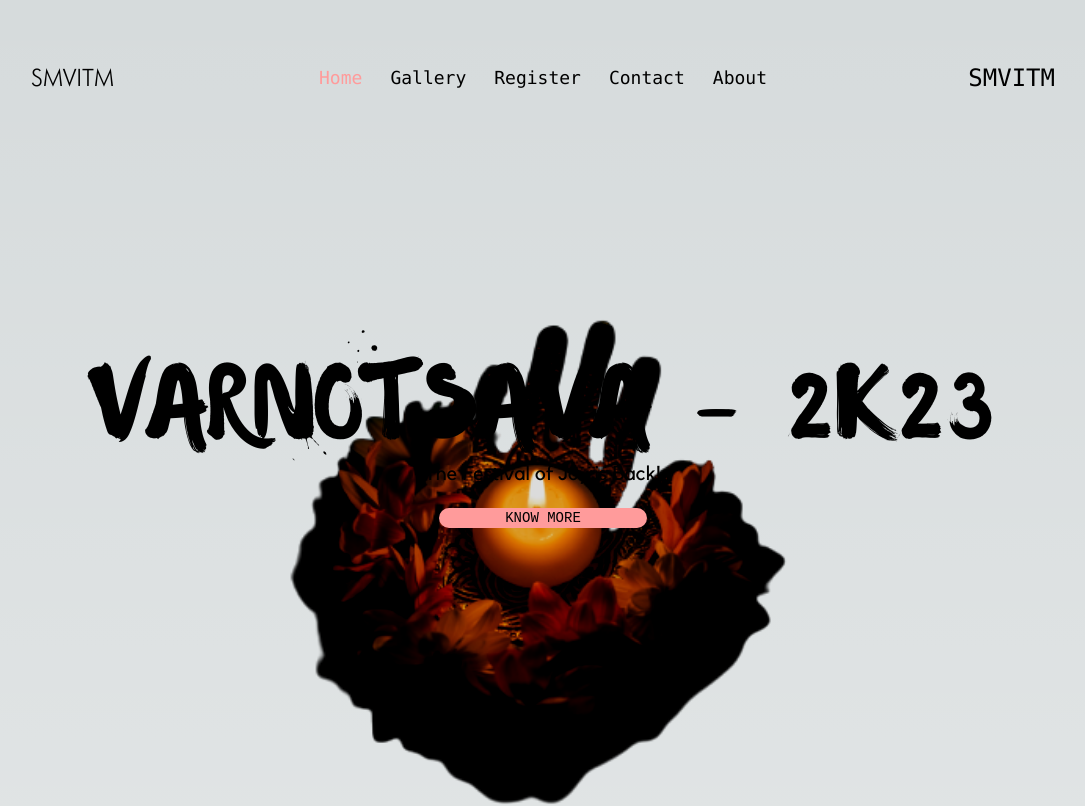
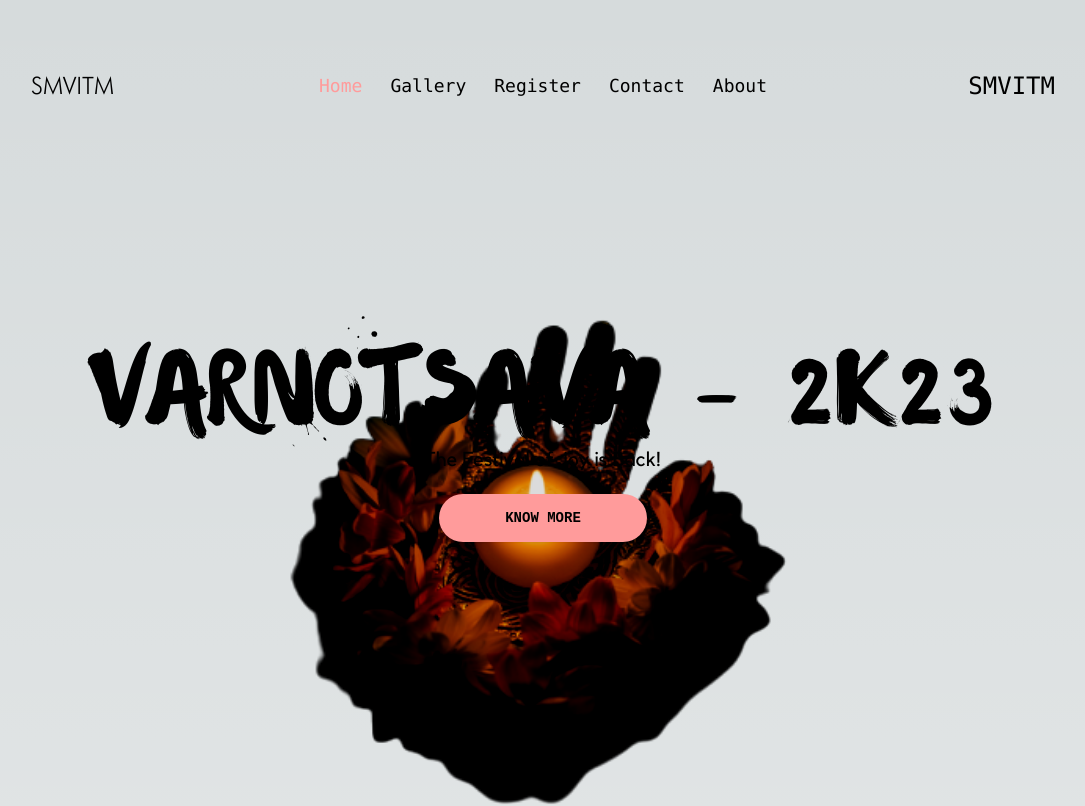
Before and after one commit to tejasnayak25/nextjs-varnotsava, a Next.js app: page / in a window 1280 px wide. Shown: the top 806 px of the page, without its empty margins (97-1182 px from the left). Built offline with nearby package versions, Linux system fonts and the light colour scheme.

Commit message:
Update tailwind.config.ts

```diff
--- a/tailwind.config.ts
+++ b/tailwind.config.ts
@@ -15,6 +15,6 @@ const config: Config = {
       },
     },
   },
-  plugins: [],
+  plugins: [require("daisyui")],
 }
 export default config
```
